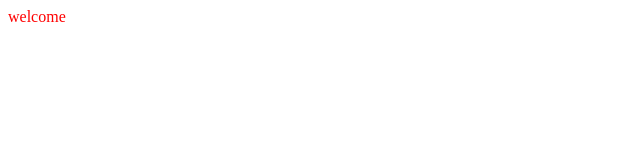
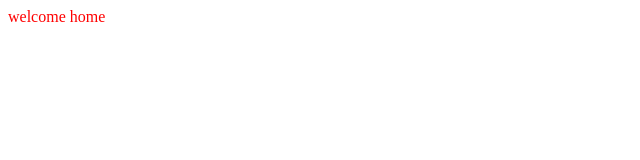
Before and after one commit to gyeung66/css3, a plain HTML site: page index.html in a window 1280 px wide. Shown: the full height of the page, 0-640 px from the left. Drawn offline with Linux system fonts and the light colour scheme.

Commit message:
Update index.html
commit 1

```diff
--- a/index.html
+++ b/index.html
@@ -4,5 +4,5 @@
 </head>
 
 <body>
-	welcome
+	welcome home
 </body>
```
